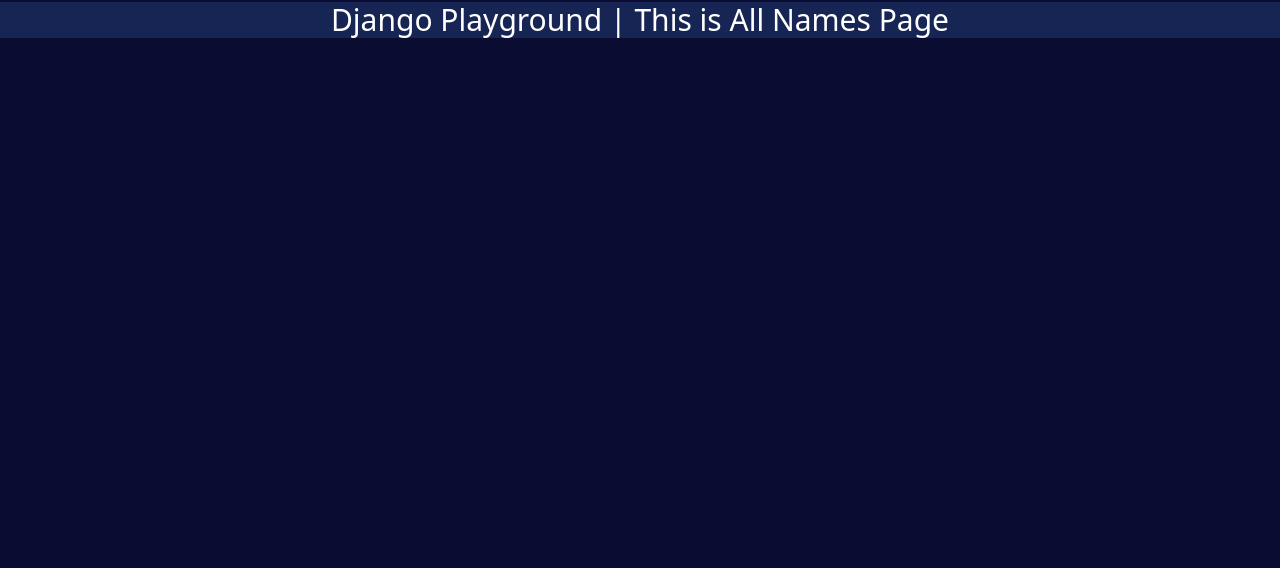
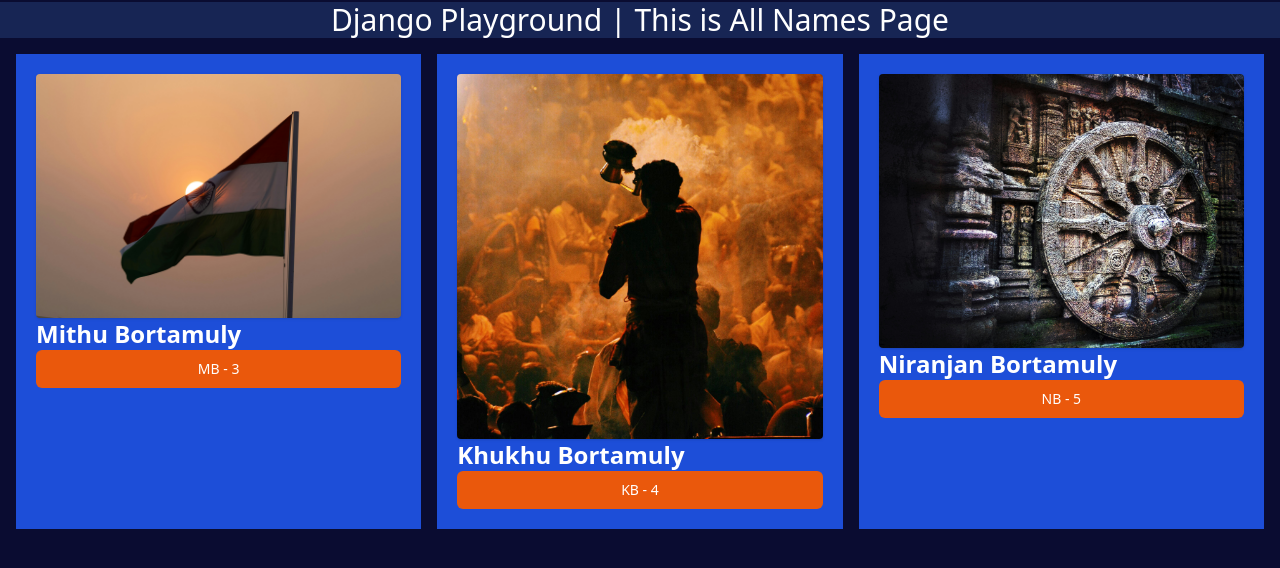
Before and after one commit to MithuBitz/Django-Playground, a Django app: page /mibits/ in a window 1280 px wide. Shown: the part 22-590 px from the top of the page. Run offline with Django 5.2, Linux system fonts and the light colour scheme; data comes from the database, SQL or seed files in the repository; both versions use the stored data as it was after the commit; some libraries are stand-ins or nearby versions.

Commit message:
add a detail field into db and manipulateing urls

```diff
--- a/djangoPlay/mibits/models.py
+++ b/djangoPlay/mibits/models.py
@@ -15,6 +15,7 @@
     image = models.ImageField(upload_to='avatar/') # need to install Pillow to work
     add_time = models.DateTimeField(default= timezone.now)
     type = models.CharField(max_length=9, choices=NAME_TYPE_CHOICE, default="MB")
+    detail = models.TextField(default='')
 
     def __str__(self):
         return self.name
--- a/djangoPlay/mibits/templates/mibits/all_name.html
+++ b/djangoPlay/mibits/templates/mibits/all_name.html
@@ -6,4 +6,25 @@
 
 {% block content %}
 <h1 class="bg-blue-950 text-3xl">Django Playground | This is All Names Page</h1>
+
+<div class="grid grid-cols-3 gap-4 m-4">
+
+{% for data in names  %}
+    <div class="bg-blue-700 p-5">
+        <img class="rounded shadow" src="{{data.image.url}}" alt="image">
+        <h3 class="text-2xl font-bold">{{data.name}}</h3>
+
+        <a href="{% url "name_detail" data.id %}">
+            <button
+            type="button"
+            class="inline-flex items-center w-[100%] justify-center px-4 py-2 border border-transparent text-sm font-medium rounded-md text-white bg-orange-600 hover:bg-orange-700 focus:outline-none focus:ring-2 focus:ring-offset-2 focus:ring-orange-500"
+            >
+                {{data.type}} - {{data.id}}
+            </button>
+        </a>
+    </div>
+{% endfor %}
+
+</div>
+
 {% endblock %}
--- a/djangoPlay/mibits/urls.py
+++ b/djangoPlay/mibits/urls.py
@@ -5,4 +5,5 @@
 
 urlpatterns = [
     path('', views.all_names, name='all_names'),
+    path('<int:name_id>/', views.name_detail, name='name_detail'),
 ]
--- a/djangoPlay/mibits/views.py
+++ b/djangoPlay/mibits/views.py
@@ -1,5 +1,13 @@
 from django.shortcuts import render
+from .models import NamesList
+from django.shortcuts import get_object_or_404
 
 # Create your views here.
 def all_names(request):
-    return render(request, 'mibits/all_name.html')
+    #Fetch all data from the db
+    names = NamesList.objects.all()
+    return render(request, 'mibits/all_name.html', {'names': names})
+
+def name_detail(request, name_id):
+    name = get_object_or_404(NamesList, pk=name_id)
+    return render(request, 'mibits/name_detail.html', {'name': name})
--- a/djangoPlay/theme/static/css/dist/styles.css
+++ b/djangoPlay/theme/static/css/dist/styles.css
@@ -787,6 +787,10 @@
   position: static;
 }
 
+.m-4 {
+  margin: 1rem;
+}
+
 .mx-auto {
   margin-left: auto;
   margin-right: auto;
@@ -800,8 +804,24 @@
   display: flex;
 }
 
+.inline-flex {
+  display: inline-flex;
+}
+
+.grid {
+  display: grid;
+}
+
 .h-screen {
   height: 100vh;
+}
+
+.w-\[100\%\] {
+  width: 100%;
+}
+
+.grid-cols-3 {
+  grid-template-columns: repeat(3, minmax(0, 1fr));
 }
 
 .items-center {
@@ -810,6 +830,31 @@
 
 .justify-center {
   justify-content: center;
+}
+
+.gap-4 {
+  gap: 1rem;
+}
+
+.rounded {
+  border-radius: 0.25rem;
+}
+
+.rounded-md {
+  border-radius: 0.375rem;
+}
+
+.border {
+  border-width: 1px;
+}
+
+.border-transparent {
+  border-color: transparent;
+}
+
+.bg-blue-700 {
+  --tw-bg-opacity: 1;
+  background-color: rgb(29 78 216 / var(--tw-bg-opacity));
 }
 
 .bg-blue-950 {
@@ -822,8 +867,32 @@
   background-color: rgb(249 250 251 / var(--tw-bg-opacity));
 }
 
+.bg-orange-600 {
+  --tw-bg-opacity: 1;
+  background-color: rgb(234 88 12 / var(--tw-bg-opacity));
+}
+
+.p-5 {
+  padding: 1.25rem;
+}
+
+.px-4 {
+  padding-left: 1rem;
+  padding-right: 1rem;
+}
+
+.py-2 {
+  padding-top: 0.5rem;
+  padding-bottom: 0.5rem;
+}
+
 .font-serif {
   font-family: ui-serif, Georgia, Cambria, "Times New Roman", Times, serif;
+}
+
+.text-2xl {
+  font-size: 1.5rem;
+  line-height: 2rem;
 }
 
 .text-3xl {
@@ -836,6 +905,19 @@
   line-height: 1;
 }
 
+.text-sm {
+  font-size: 0.875rem;
+  line-height: 1.25rem;
+}
+
+.font-bold {
+  font-weight: 700;
+}
+
+.font-medium {
+  font-weight: 500;
+}
+
 .leading-normal {
   line-height: 1.5;
 }
@@ -843,3 +925,39 @@
 .tracking-normal {
   letter-spacing: 0em;
 }
+
+.text-white {
+  --tw-text-opacity: 1;
+  color: rgb(255 255 255 / var(--tw-text-opacity));
+}
+
+.shadow {
+  --tw-shadow: 0 1px 3px 0 rgb(0 0 0 / 0.1), 0 1px 2px -1px rgb(0 0 0 / 0.1);
+  --tw-shadow-colored: 0 1px 3px 0 var(--tw-shadow-color), 0 1px 2px -1px var(--tw-shadow-color);
+  box-shadow: var(--tw-ring-offset-shadow, 0 0 #0000), var(--tw-ring-shadow, 0 0 #0000), var(--tw-shadow);
+}
+
+.hover\:bg-orange-700:hover {
+  --tw-bg-opacity: 1;
+  background-color: rgb(194 65 12 / var(--tw-bg-opacity));
+}
+
+.focus\:outline-none:focus {
+  outline: 2px solid transparent;
+  outline-offset: 2px;
+}
+
+.focus\:ring-2:focus {
+  --tw-ring-offset-shadow: var(--tw-ring-inset) 0 0 0 var(--tw-ring-offset-width) var(--tw-ring-offset-color);
+  --tw-ring-shadow: var(--tw-ring-inset) 0 0 0 calc(2px + var(--tw-ring-offset-width)) var(--tw-ring-color);
+  box-shadow: var(--tw-ring-offset-shadow), var(--tw-ring-shadow), var(--tw-shadow, 0 0 #0000);
+}
+
+.focus\:ring-orange-500:focus {
+  --tw-ring-opacity: 1;
+  --tw-ring-color: rgb(249 115 22 / var(--tw-ring-opacity));
+}
+
+.focus\:ring-offset-2:focus {
+  --tw-ring-offset-width: 2px;
+}
```
Also changed, not shown: djangoPlay/mibits/templates/mibits/name_detail.html (added, +13 -0 lines), Readme.md, djangoPlay/db.sqlite3, djangoPlay/media/avatar/Screenshot_from_2024-08-28_00-28-54.png (deleted), djangoPlay/media/avatar/Screenshot_from_2024-08-28_00-28-54_02jO2nN.png (deleted), djangoPlay/media/avatar/Screenshot_from_2024-08-28_00-28-54_3TvLXOc.png (deleted), djangoPlay/media/avatar/Screenshot_from_2024-08-28_00-28-54_Grj9xB2.png (deleted), djangoPlay/media/avatar/Screenshot_from_2024-08-28_00-28-54_PNQwuSv.png (deleted), djangoPlay/media/avatar/Screenshot_from_2024-08-28_00-28-54_n8ity4J.png (deleted), djangoPlay/media/avatar/pexels-navneet-shanu-202773-672630.jpg (added), djangoPlay/media/avatar/pexels-prabhala-raghuvir-11235-57901.jpg (added), djangoPlay/media/avatar/pexels-stillpixels-3699921.jpg (added), djangoPlay/mibits/migrations/0003_nameslist_detail.py (added), 1 other file.
